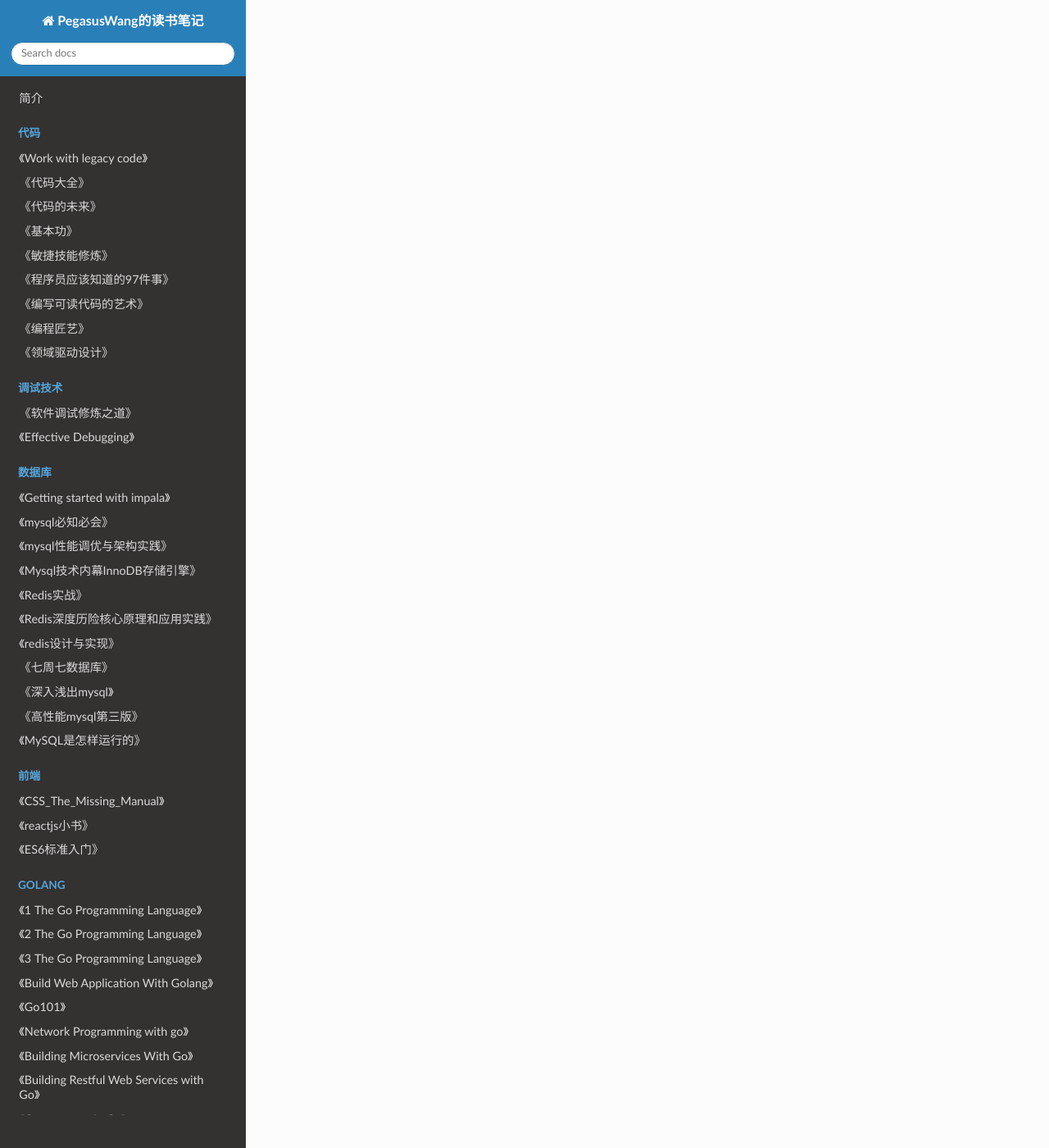
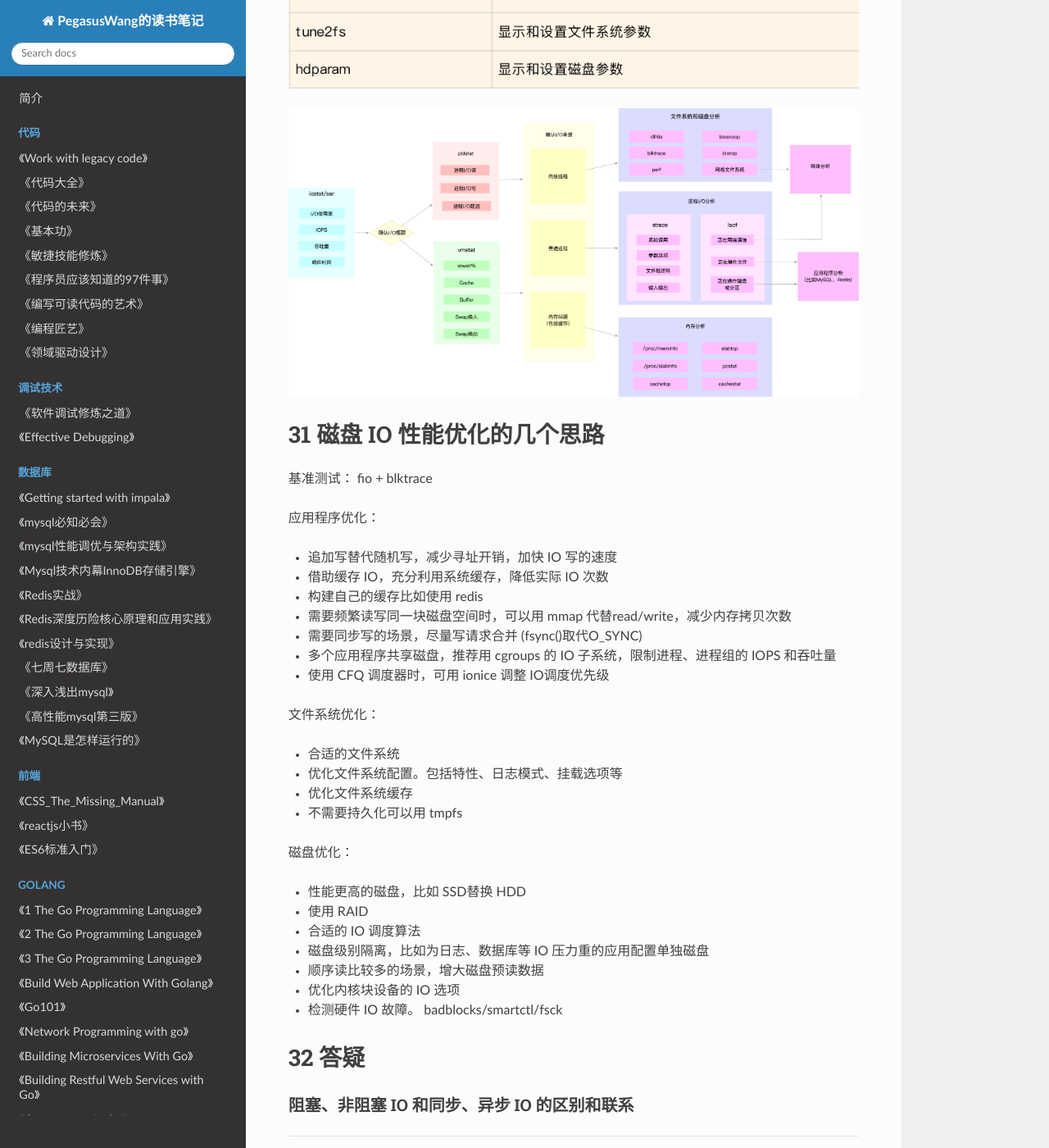
Before and after one commit to PegasusWang/booknotes, an MkDocs documentation site: the page built from docs/lecture/网课/linux性能优化/linux性能优化.md, in a window 1280 px wide and 1400 px high, scrolled down 17452 px. Shown: the whole window at 82% size. Built offline with MkDocs 1.6.1, drawn with Linux system fonts in a browser that asks for light colours; nearby versions of some CDN libraries; some of the changed text lies outside the part shown.

Commit message:
linux性能优化:磁盘IO

```diff
--- a/docs/lecture/网课/linux性能优化/linux性能优化.md
+++ b/docs/lecture/网课/linux性能优化/linux性能优化.md
@@ -340,7 +340,7 @@
 - top 观察 cpu 和内存使用情况
 - iostat 观察磁盘 io 情况
 - pidstat, iotop 观察进程IO 情况
-- 读写文件必须通过系统调用，观察系统调可以知道系统正在写的文件。 strace -p pid
+- 读写文件必须通过系统调用，观察系统调可以知道系统正在写的文件。 strace -p pid。 -f 参数，多进程和多线程都可以跟踪
 - lsof -p pid 查看进程打开文件
 
 # 27 为什么我的磁盘IO延迟很高
@@ -372,3 +372,57 @@
 
 
 # 30 如何迅速分析系统的 IO 瓶颈在哪里？
+
+性能指标
+
+文件系统 IO 性能指标：容量使用量和剩余空间；索引节点使用情况；页缓存、目录项缓存、索引节点缓存；
+
+磁盘 IO 性能指标: 使用率；IOPS；吞吐量；响应时间
+
+![](./IO性能指标.png)
+
+性能工具： df, iostat, pidstat, tip, strace, lsof, filetop, opensnoop
+
+![](./IO根据指标找工具.png)
+
+![](./IO根据工具查指标.png)
+
+![](./IO排查.png)
+
+
+# 31 磁盘 IO 性能优化的几个思路
+
+基准测试： fio + blktrace
+
+应用程序优化：
+
+- 追加写替代随机写，减少寻址开销，加快 IO 写的速度
+- 借助缓存 IO，充分利用系统缓存，降低实际 IO 次数
+- 构建自己的缓存比如使用 redis
+- 需要频繁读写同一块磁盘空间时，可以用 mmap 代替read/write，减少内存拷贝次数
+- 需要同步写的场景，尽量写请求合并 (fsync()取代O_SYNC)
+- 多个应用程序共享磁盘，推荐用 cgroups 的 IO 子系统，限制进程、进程组的 IOPS 和吞吐量
+- 使用 CFQ 调度器时，可用 ionice 调整 IO调度优先级
+
+
+文件系统优化：
+
+- 合适的文件系统
+- 优化文件系统配置。包括特性、日志模式、挂载选项等
+- 优化文件系统缓存
+- 不需要持久化可以用 tmpfs
+
+磁盘优化：
+
+- 性能更高的磁盘，比如 SSD替换 HDD
+- 使用 RAID
+- 合适的 IO 调度算法
+- 磁盘级别隔离，比如为日志、数据库等 IO 压力重的应用配置单独磁盘
+- 顺序读比较多的场景，增大磁盘预读数据
+- 优化内核块设备的 IO 选项
+- 检测硬件 IO 故障。 badblocks/smartctl/fsck
+
+
+# 32 答疑
+
+### 阻塞、非阻塞 IO 和同步、异步 IO 的区别和联系
```
Also changed, not shown: docs/lecture/网课/linux性能优化/IO性能指标.png (added), docs/lecture/网课/linux性能优化/IO排查.png (added), docs/lecture/网课/linux性能优化/IO根据工具查指标.png (added), docs/lecture/网课/linux性能优化/IO根据指标找工具.png (added).
